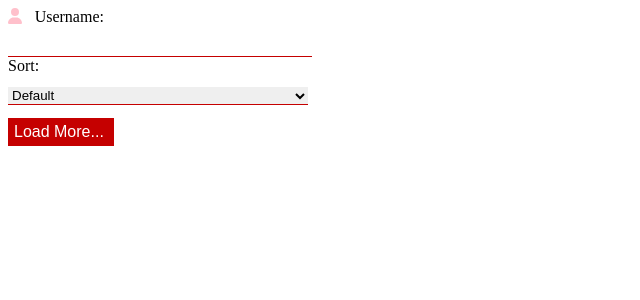
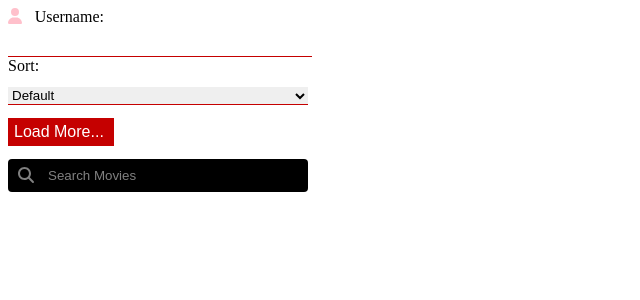
Before and after one commit to v-dav/holbertonschool-cinema-guru, a React (Create React App) app: page / in a window 1280 px wide. Shown: the top 300 px of the page, without its empty margins (0-640 px from the left). Built offline with nearby package versions, Linux system fonts and the light colour scheme.

Commit message:
add ant style the search bar component

```diff
--- a/src/App.jsx
+++ b/src/App.jsx
@@ -1,11 +1,12 @@
 import React, { useState } from "react";
 import { library } from '@fortawesome/fontawesome-svg-core';
-import { faSpinner, faUser } from '@fortawesome/free-solid-svg-icons';
+import { faSearch, faSpinner, faUser } from '@fortawesome/free-solid-svg-icons';
 import Input from "./components/general/Input";
 import SelectInput from "./components/general/SelectInput";
 import Button from "./components/general/Button";
+import SearchBar from "./components/general/SearchBar";
 
-library.add(faUser, faSpinner)
+library.add(faUser, faSpinner, faSearch)
 
 
 function App() {
@@ -18,6 +19,8 @@ function App() {
 	];
 	const [inputValue, setInputValue] = useState("");
 	const [selectInputValue, setSelectInputValue] = useState(selectOptions[0]);
+	const [title, setTitle] = useState("");
+
 	const handleButtonClick = () => {
 		alert("Button Clicked");
 	}
@@ -48,6 +51,12 @@ function App() {
 				onClick={handleButtonClick}
 				// icon={"fa-solid fa-spinner"}
 			></Button>
+
+			<SearchBar
+				title={title}
+				setTitle={setTitle}
+				icon={faSearch}
+			></SearchBar>
 		</div>
 	);
 }
--- a/src/components/general/SearchBar.jsx
+++ b/src/components/general/SearchBar.jsx
@@ -1,10 +1,25 @@
 import React from 'react'
 import './general.css';
+import { FontAwesomeIcon } from '@fortawesome/react-fontawesome';
 
-const SearchBar = () => {
-  return (
-    <div>SearchBar</div>
-  )
+
+const SearchBar = ({ title, setTitle, icon }) => {
+	const handleInput = (e) => {
+		setTitle(e.target.value);
+	}
+
+	return (
+		<div className='search-bar-container'>
+			<FontAwesomeIcon icon={icon} className="search-icon" />
+			<input
+				className='search-bar'
+				type="search"
+				value={title}
+				onChange={handleInput}
+				placeholder="Search Movies"
+			/>
+		</div>
+	)
 }
 
 export default SearchBar
--- a/src/components/general/general.css
+++ b/src/components/general/general.css
@@ -3,7 +3,8 @@
 	margin-right: 1%;
 }
 
-.general-input, .select-input {
+.general-input,
+.select-input {
 	display: block;
 	margin-top: 1%;
 	border: none;
@@ -12,7 +13,9 @@
 
 }
 
-.general-input:focus, .select-input:focus {
+.general-input:focus,
+.select-input:focus,
+.search-bar:focus {
 	outline: none;
 }
 
@@ -26,3 +29,46 @@
 	padding-bottom: 5px;
 	margin-top: 1%;
 }
+
+.search-bar-container {
+	margin-top: 1%;
+	width: 300px;
+	position: relative;
+}
+
+.search-icon {
+	position: absolute;
+	top: 50%;
+	left: 10px;
+	transform: translateY(-50%);
+	color: gray;
+	transition: color 0.3s;
+    }
+
+.search-bar {
+	width: 100%;
+	padding: 9px 4px 9px 40px;
+	background-color: black;
+	background-size: 20px;
+	color: white;
+	border: none;
+	border-radius: 4px;
+	outline: none;
+	transition: background-color 0.3s, color 0.3s;
+	cursor: pointer;
+}
+
+.search-bar::placeholder {
+	color: gray;
+	transition: color 0.3s;
+    }
+
+.search-bar:hover + .search-icon, /* Icon should also change on hover of input */
+.search-bar:hover::placeholder {
+    color: white;
+    background-color: black;
+}
+
+.search-bar-container:hover .search-icon {
+    color: white;
+}
```
Also changed, not shown: src/assets/search.svg (added).
